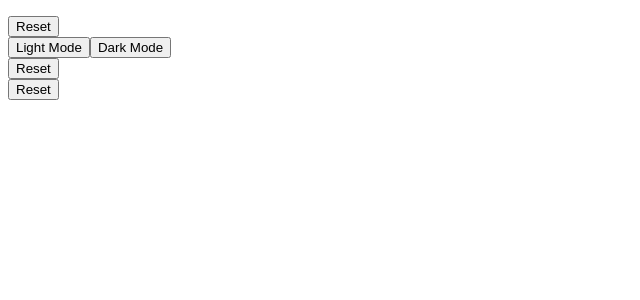
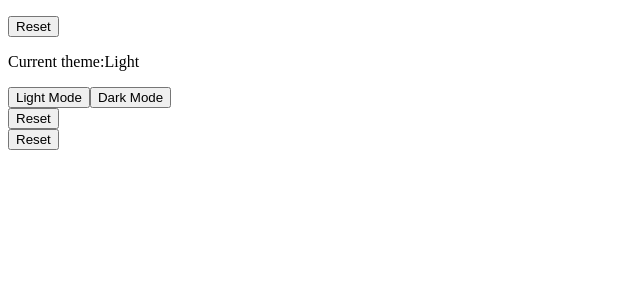
Before and after one commit to 23zeli/custom-hook, a React (Vite) app: page / in a window 1280 px wide. Shown: the top 300 px of the page, without its empty margins (0-640 px from the left). Built offline with nearby package versions, Linux system fonts and the light colour scheme.

Commit message:
added uppercase logic

```diff
--- a/src/components/theme-toggle.tsx
+++ b/src/components/theme-toggle.tsx
@@ -1,8 +1,12 @@
+import { useState } from "react";
 import ResetButton from "./reset-button";
 
 export default function ThemeToggle() {
+    const [theme, setTheme] = useState('light')
+
     return (
         <section>
+            <p>Current theme:{theme.charAt(0).toUpperCase() + theme.slice(1)}</p>
             <button>Light Mode</button>
             <button>Dark Mode</button>
 
```
